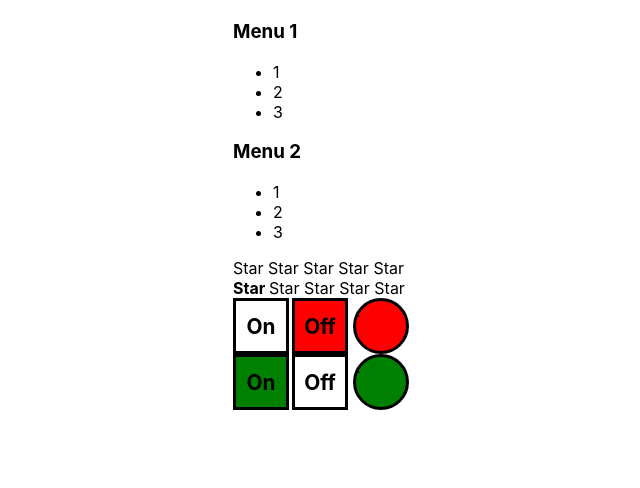
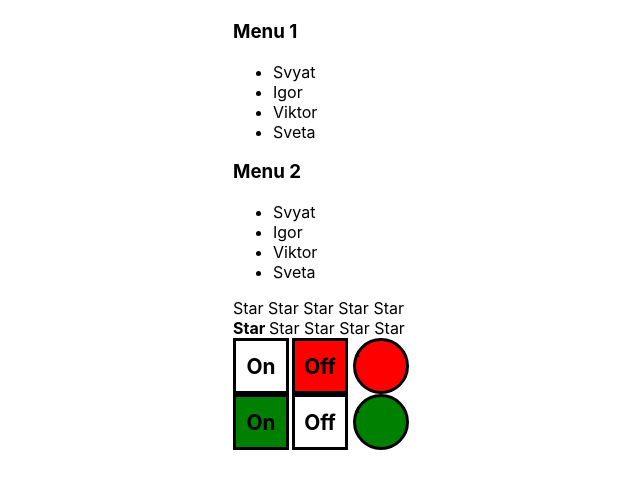
Before and after one commit to Svyat-1418/react-kabzda-kak-podrobno, a React (Create React App) app: page / in a window 1280 px wide. Shown: the top 488 px of the page, without its empty margins (57-697 px from the left). Built offline with nearby package versions, Linux system fonts and the light colour scheme.

Commit message:
14 - React кабзда как подробно: add array of items to Accordion

```diff
--- a/src/App.tsx
+++ b/src/App.tsx
@@ -19,6 +19,12 @@ function App() {
     const [accordionCollapsed, setAccordionCollapsed] = useState<boolean>(false)
     const [switchOn, setSwitchOn] = useState<boolean>(false)
 
+    const items = [
+        {title: "Svyat", value: "1"},
+        {title: "Igor", value: "2"},
+        {title: "Viktor", value: "3"},
+        {title: "Sveta", value: "4"}]
+
     return (
         <div className="App">
             {/*<PageTitle title={"This is App component"}/>
@@ -33,10 +39,14 @@ function App() {
             <Accordion titleValue={"Menu 1"}
                        accordionCollapsed={accordionCollapsed}
                        setAccordionCollapsed={setAccordionCollapsed}
+                       items={items}
+                       onClick={(value) => alert(`User with ID ${value} should be HAPPY!!! `)}
             />
             <Accordion titleValue={"Menu 2"}
                        accordionCollapsed={accordionCollapsed}
                        setAccordionCollapsed={() => setAccordionCollapsed}
+                       items={items}
+                       onClick={(value) => alert(`User with ID ${value} should be HAPPY!!! `)}
             />
 
             <Rating ratingValue={ratingValue} setRatingValue={setRatingValue}/>
--- a/src/components/Accordion/Accordion.tsx
+++ b/src/components/Accordion/Accordion.tsx
@@ -1,14 +1,25 @@
 import React from "react";
+
+type ItemType = {
+    title: string
+    value: any
+}
 
 type AccordionPropsType = {
     titleValue: string
     accordionCollapsed: boolean
     setAccordionCollapsed: (accordionCollapsed: boolean) => void
+    items: ItemType[]
+    onClick: (value: any) => void
 }
 type AccordionTitlePropsType = {
     title: string
     accordionCollapsed: boolean
     setAccordionCollapsed: (accordionCollapsed: boolean) => void
+}
+type AccordionBodyPropsType = {
+    items: ItemType[]
+    onClick: (value: any) => void
 }
 
 export function Accordion(props: AccordionPropsType) {
@@ -16,7 +27,7 @@ export function Accordion(props: AccordionPropsType) {
     return (
         <div>
             <AccordionTitle title={props.titleValue} accordionCollapsed={props.accordionCollapsed} setAccordionCollapsed={props.setAccordionCollapsed} />
-            {!props.accordionCollapsed && <AccordionBody/>}
+            {!props.accordionCollapsed && <AccordionBody items={props.items} onClick={props.onClick}/>}
         </div>
     )
 }
@@ -29,13 +40,17 @@ function AccordionTitle(props: AccordionTitlePropsType) {
     )
 }
 
-function AccordionBody() {
+function AccordionBody(props: AccordionBodyPropsType) {
     console.log("AccordionBody rendering")
     return (
         <ul>
-            <li>1</li>
-            <li>2</li>
-            <li>3</li>
+            {props.items.map((item, index) =>
+                <li
+                    key={index}
+                    onClick={() => { props.onClick(item.value) }}
+                >
+                    {item.title}
+                </li>)}
         </ul>
     )
 }
```
Also changed, not shown: 1 other file (tests, documents, lock files or other folders).
